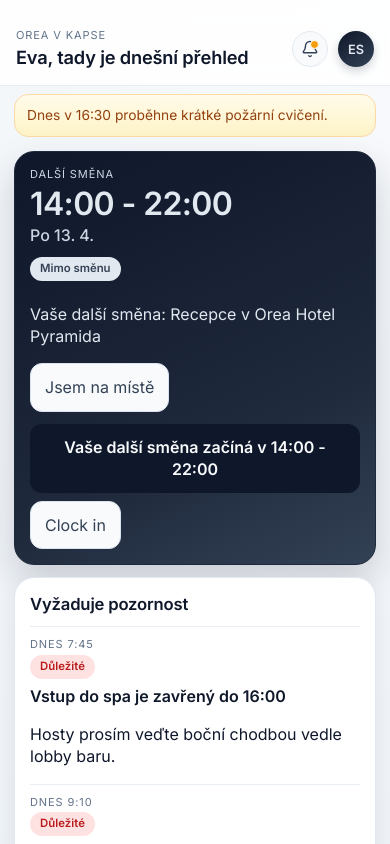
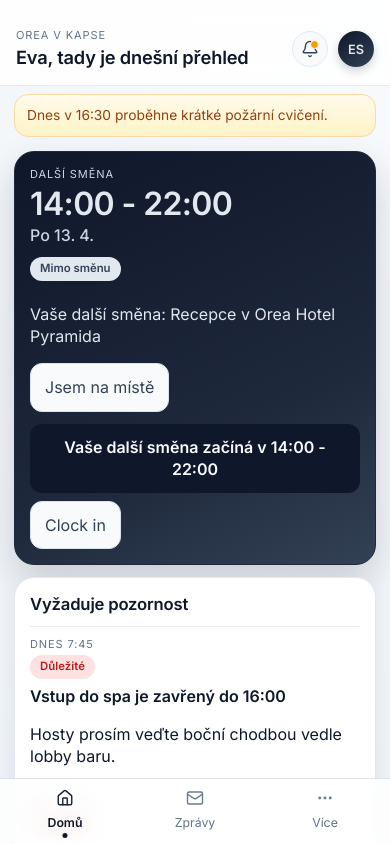
Before and after one commit to manyrakits-cmyk/orea-demo-app, a React (Vite) app: page / in a window 390 px wide. Shown: the top 844 px of the page. Built offline with nearby package versions, Linux system fonts and the light colour scheme.

Commit message:
Add more self-service modules and fix mobile layout overflows

```diff
--- a/src/App.css
+++ b/src/App.css
@@ -324,7 +324,11 @@ button {
 .todo-item-row .item-title {
   flex: 1;
   min-width: 0;
+  max-width: 100%;
   margin: 0;
+  white-space: normal;
+  overflow-wrap: anywhere;
+  word-break: break-word;
 }
 
 .todo-item-completed {
@@ -388,11 +392,11 @@ button {
 }
 
 .bottom-tabs {
-  position: absolute;
-  left: 0;
-  right: 0;
+  position: fixed;
+  left: 50%;
+  transform: translateX(-50%);
   bottom: 0;
-  width: 100%;
+  width: min(100%, 390px);
   display: grid;
   grid-template-columns: repeat(3, 1fr);
   background: rgba(255, 255, 255, 0.82);
```
